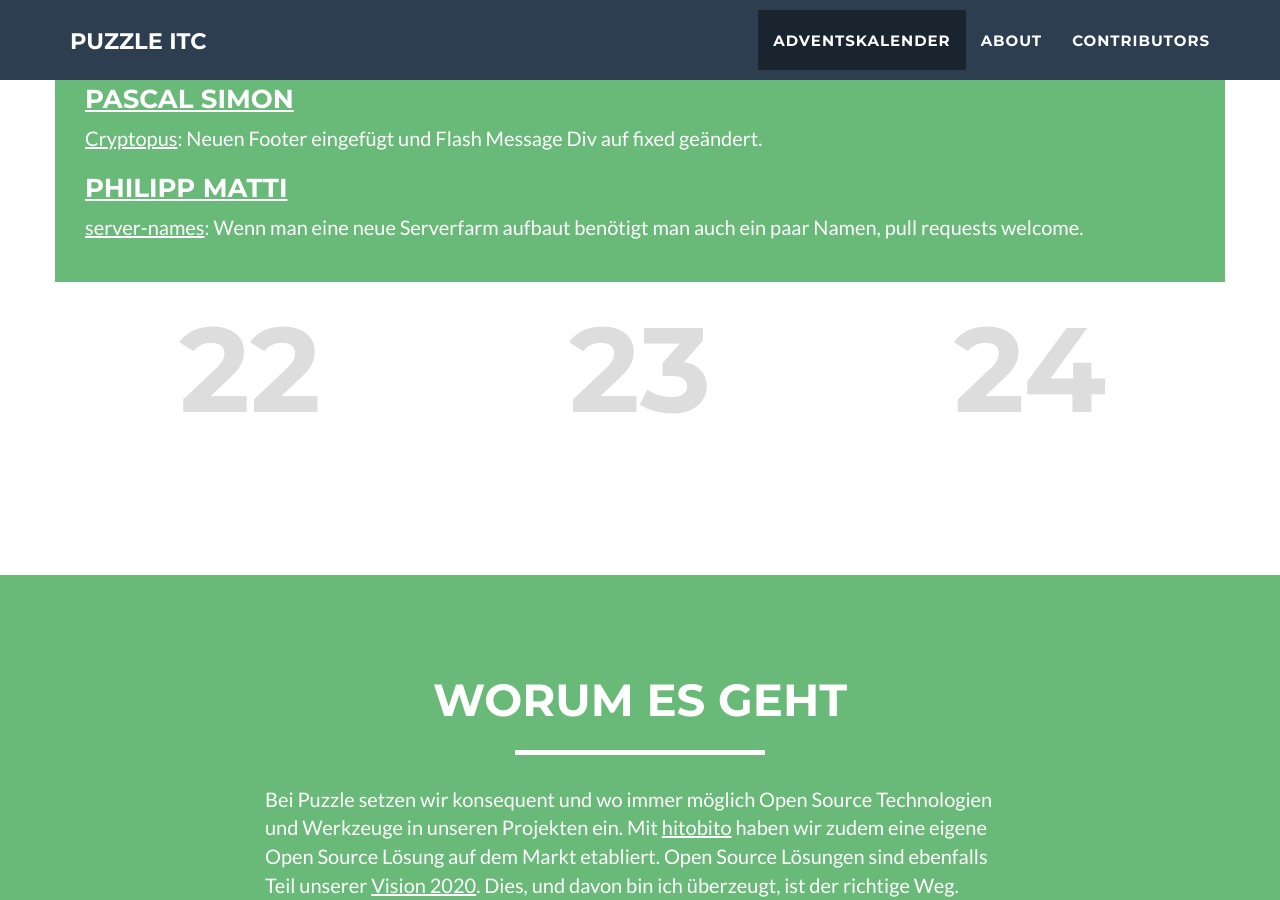
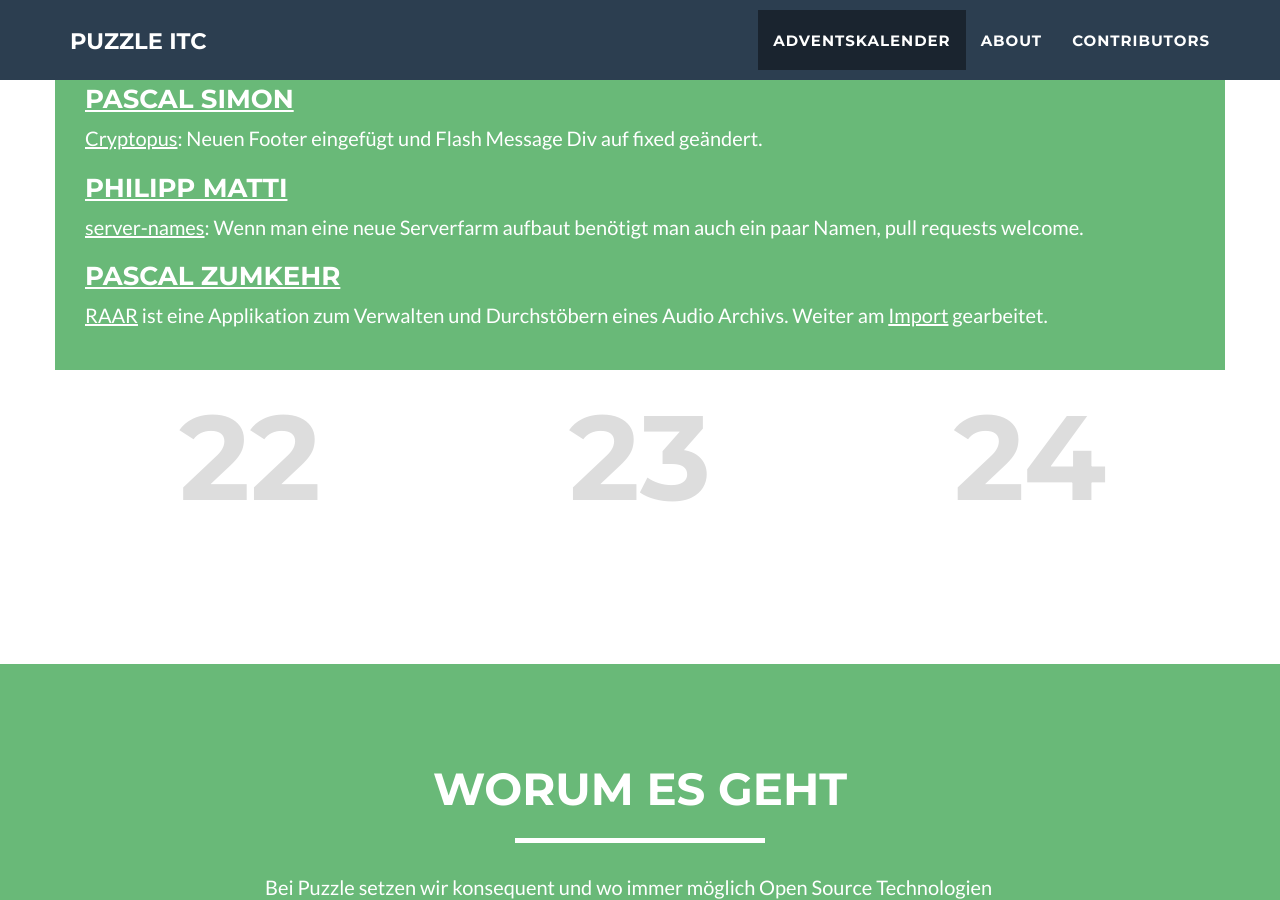
Before and after one commit to puzzle/opensource-advent-challenge-2015, a Jekyll site: the page built from index.html, in a window 1280 px wide and 900 px high, scrolled down 2693 px. Built offline with Jekyll 4.4.1, drawn with Linux system fonts in a browser that asks for light colours; nearby versions of some CDN libraries.

Commit message:
add work description for 16 and 20

```diff
--- a/_doors/16.markdown
+++ b/_doors/16.markdown
@@ -15,3 +15,6 @@ Heute habe ich auf der OrphansPage im [schemaspy](https://github.com/drnoa/schem
 
 ### [Martin Gafner](https://github.com/mgafner)
 Issues von [fadecut](https://github.com/fadecut/fadecut) erfasst und kommentiert. Am -quiet und -verbose mode gearbeitet.
+
+### [Pascal Zumkehr](https://github.com/codez)
+[RAAR](https://github.com/radiorabe/raar) ist eine Applikation zum Verwalten und Durchstöbern eines Audio Archivs. Weiter am [Import](https://github.com/radiorabe/raar/commit/00f3458946a4aafd850d64ffb4f6e047b6e16589) gearbeitet.
--- a/_doors/20.markdown
+++ b/_doors/20.markdown
@@ -15,3 +15,6 @@ Die Columns Page des [schemaspy](https://github.com/drnoa/schemaspy)s wird nun a
 
 ### [Philipp Matti](https://github.com/phil-matti)
 [server-names](https://github.com/phil-matti/server-names): Wenn man eine neue Serverfarm aufbaut benötigt man auch ein paar Namen, pull requests welcome.
+
+### [Pascal Zumkehr](https://github.com/codez)
+[RAAR](https://github.com/radiorabe/raar) ist eine Applikation zum Verwalten und Durchstöbern eines Audio Archivs. Weiter am [Import](https://github.com/radiorabe/raar/commit/ecd8f1b93f84d31ef52d881e465749b62a576823) gearbeitet.
```
